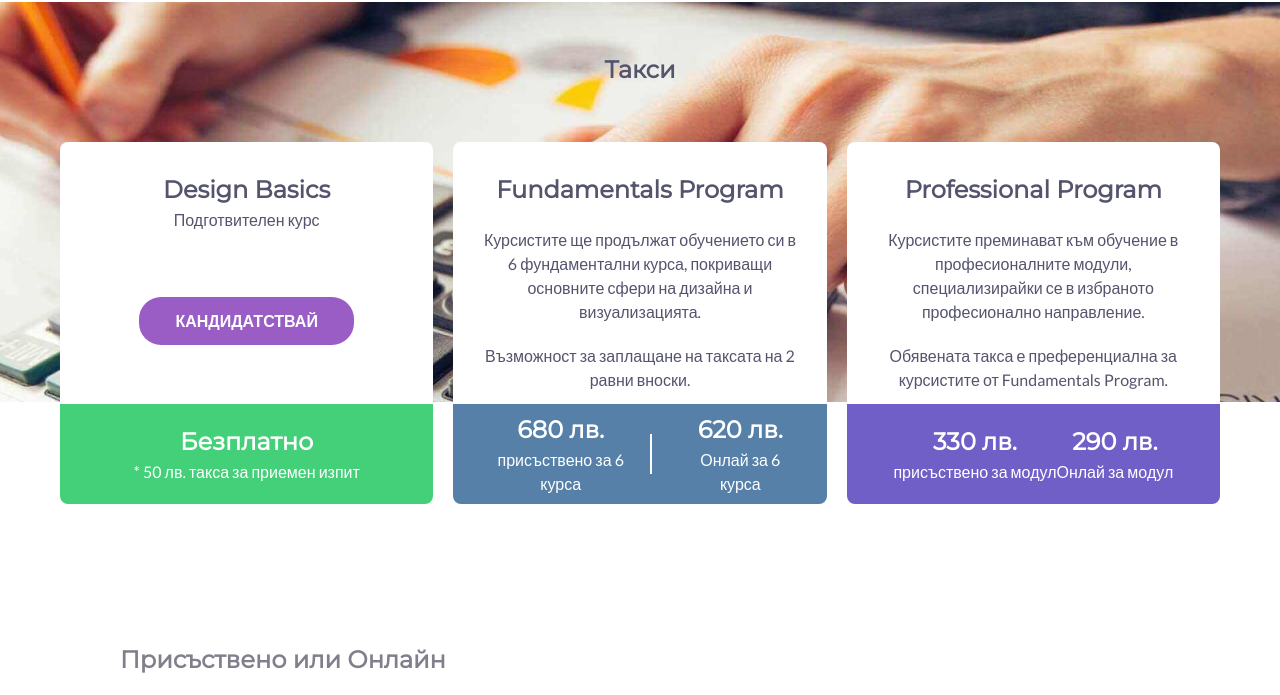
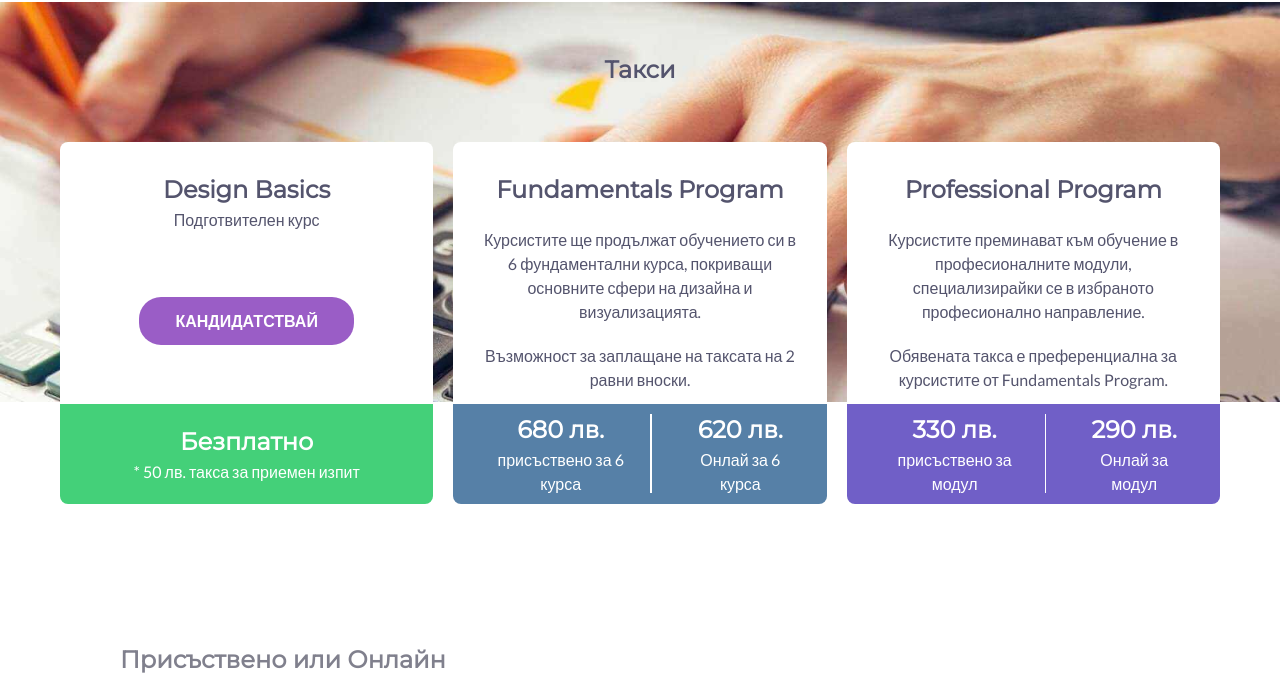
Before and after one commit to JoroRaynov/SoftUni---HTML-CSS, a plain HTML site: page HTML&CSS Exam Preparation/09. HTML & CSS Exam - 01 November 2020/03. Fees-Landing-Page/index.html in a window 1280 px wide. Shown: the part 74-769 px from the top of the page. Drawn offline with Linux system fonts and the light colour scheme.

Commit message:
css changes

```diff
--- a/HTML&CSS Exam Preparation/09. HTML & CSS Exam - 01 November 2020/03. Fees-Landing-Page/index.html
+++ b/HTML&CSS Exam Preparation/09. HTML & CSS Exam - 01 November 2020/03. Fees-Landing-Page/index.html
@@ -112,7 +112,7 @@
                             </h2>
                             <p>присъствено за модул</p>
                         </div>
-
+                        <span class="divider"></span>
                         <div class="right two">
                             <h2 class="price two">
                                 290 лв.
--- a/HTML&CSS Exam Preparation/09. HTML & CSS Exam - 01 November 2020/03. Fees-Landing-Page/styles/style.css
+++ b/HTML&CSS Exam Preparation/09. HTML & CSS Exam - 01 November 2020/03. Fees-Landing-Page/styles/style.css
@@ -137,7 +137,7 @@ h6 {
 }
 
 .divider {
-    height: 100%;
+    height: 200%;
     background-color: #fff;
     width: 2px;
     margin-left: 12px;
```
